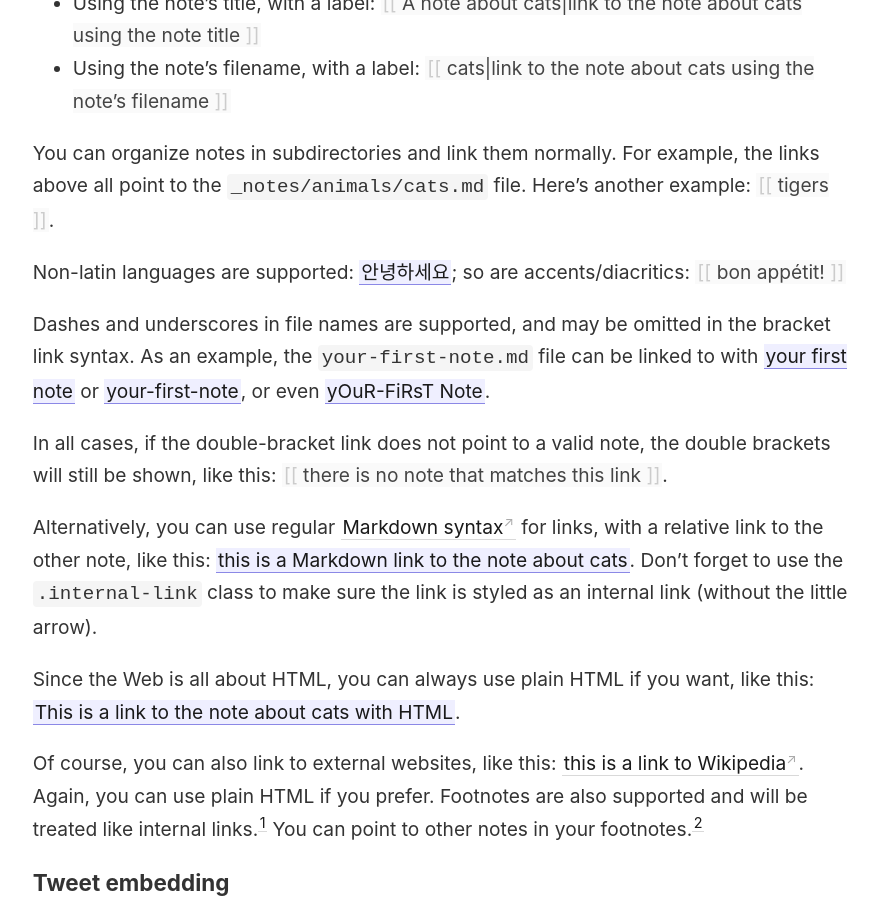
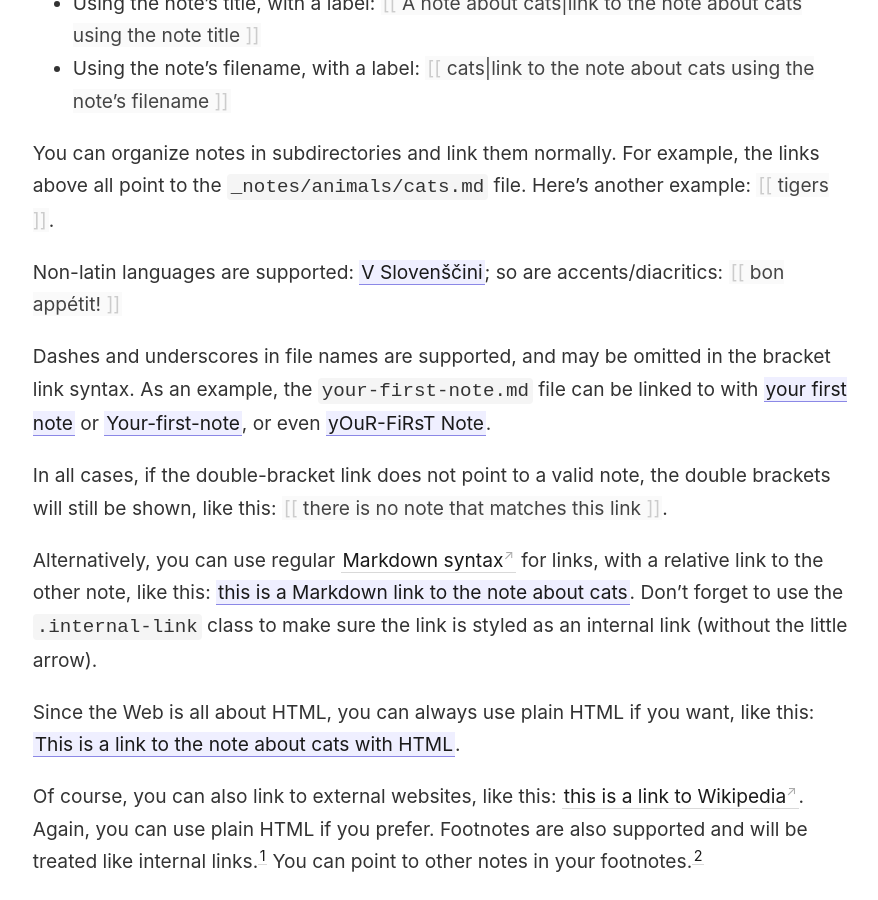
Before and after one commit to zzigak/mdbased, a Jekyll site: the page built from _notes/your-first-note.md, in a window 1280 px wide and 900 px high, scrolled down 596 px. Shown: the whole window, without its empty margins (44-922 px from the left). Built offline with Jekyll 4.4.1, drawn with Linux system fonts in a browser that asks for light colours.

```diff
--- a/_notes/your-first-note.md
+++ b/_notes/your-first-note.md
@@ -17,9 +17,9 @@ To link to another note, you can use multiple syntaxes. The following four use t
 
 You can organize notes in subdirectories and link them normally. For example, the links above all point to the `_notes/animals/cats.md` file. Here's another example: [[tigers]].
 
-Non-latin languages are supported: [[안녕하세요]]; so are accents/diacritics: [[bon appétit!]]
+Non-latin languages are supported: [[V Slovenščini]]; so are accents/diacritics: [[bon appétit!]]
 
-Dashes and underscores in file names are supported, and may be omitted in the bracket link syntax. As an example, the `your-first-note.md` file can be linked to with [[your first note]] or [[your-first-note]], or even [[yOuR-FiRsT Note]].
+Dashes and underscores in file names are supported, and may be omitted in the bracket link syntax. As an example, the `your-first-note.md` file can be linked to with [[your first note]] or [[Your-first-note]], or even [[yOuR-FiRsT Note]].
 
 In all cases, if the double-bracket link does not point to a valid note, the double brackets will still be shown, like this: [[there is no note that matches this link]].
 
```
Also changed, not shown: _notes/V Slovenščini.md (added, +5 -0 lines), _notes/안녕하세요.md (deleted, +0 -5 lines), _pages/about.md (+1 -2 lines).
